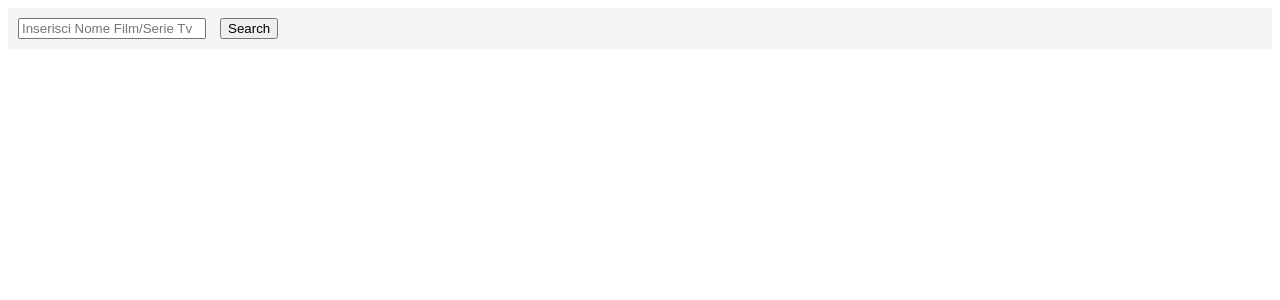
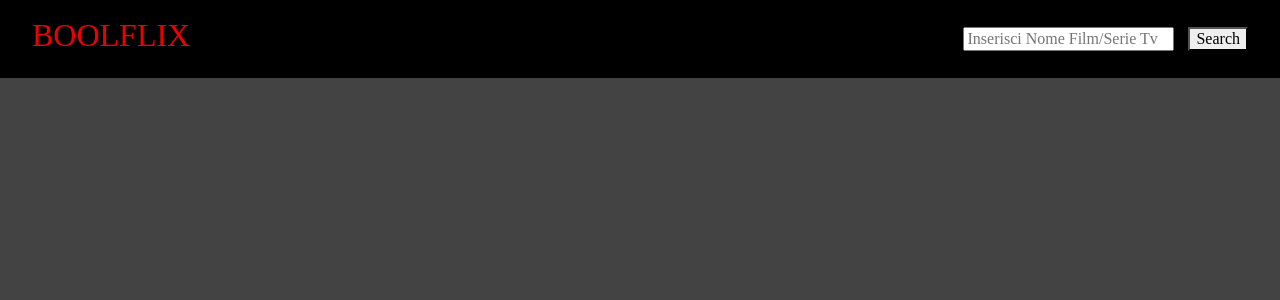
Before and after one commit to Rossiitaa/vue-boolflix, a Vue app: page / in a window 1280 px wide. Shown: the top 300 px of the page. Built offline with nearby package versions, Linux system fonts and the light colour scheme.

Commit message:
created basic layout similar to netflix

```diff
--- a/public/index.html
+++ b/public/index.html
@@ -7,6 +7,12 @@
     <link rel="icon" href="<%= BASE_URL %>favicon.ico">
     <title><%= htmlWebpackPlugin.options.title %></title>
     <script src="https://cdnjs.cloudflare.com/ajax/libs/font-awesome/6.1.1/js/all.min.js" integrity="sha512-6PM0qYu5KExuNcKt5bURAoT6KCThUmHRewN3zUFNaoI6Di7XJPTMoT6K0nsagZKk2OB4L7E3q1uQKHNHd4stIQ==" crossorigin="anonymous" referrerpolicy="no-referrer"></script>
+    <style>
+      body {
+        margin: 0;
+        background-color: #434343;
+      }
+    </style>
   </head>
   <body>
     <noscript>
--- a/src/App.vue
+++ b/src/App.vue
@@ -46,7 +46,5 @@ export default {
 <style lang="scss" scoped>
 @import '~bootstrap/scss/bootstrap.scss';
 @import './styles/general.scss';
-  div {
-    background-color: #f5f5f5;
-  }
+
 </style>
--- a/src/components/Header.vue
+++ b/src/components/Header.vue
@@ -1,5 +1,10 @@
 <template>
-    <header>
+    <header class="d-flex justify-content-between align-items-center">
+        <div>
+            <h2>
+                BOOLFLIX
+            </h2>
+        </div>
         <div>
             <input type="text" placeholder="Inserisci Nome Film/Serie Tv" v-model.trim="filmSearch" @keyup.enter="$emit('search' , filmSearch)">
             <button @click="$emit('search' , filmSearch)">Search</button>
@@ -19,12 +24,20 @@ export default {
 </script>
 
 <style lang="scss" scoped>
+@import '~bootstrap/scss/bootstrap.scss';
+
+    header {
+        background-color: #000;
+        padding: 1rem 2rem;
+
+    h2 {
+        color: #ed0001;
+    }
+
     input {
         margin-right: 14px;
         padding-right: 5px;
     }
 
-    div {
-        padding : 10px;
-    }
+}
 </style>
--- a/src/components/Main.vue
+++ b/src/components/Main.vue
@@ -1,11 +1,12 @@
 <template>
-    <main>
+    <main class="slider">
+        <div class="handle handle-left"></div>
             <ul v-for="film in films" :key="film.id">
                 <img :src="cover(film.poster_path)" alt="">
                 <li>Title: {{ film.title }}</li>
                 <li>Original Title: {{ film.original_title }}</li>
                 <li>
-                Language: <img class="img-size" :src="flagUrl(film.original_language)" alt="">
+                    Language: <img class="img-lang-size" :src="flagUrl(film.original_language)" alt="">
                     </li>
                 <li>
                     Vote: <i v-for="vote in voteAverage(film.vote_average)" :key="vote" class="fa-solid fa-star"></i>
@@ -17,12 +18,14 @@
                 <li>Title: {{ series.name }}</li>
                 <li>Original Title: {{ series.original_name }}</li>
                 <li>
-                Language: <img class="img-size" :src="flagUrl(series.original_language)" alt="">
+                    Language: <img class="img-lang-size" :src="flagUrl(series.original_language)" alt="">
                 </li>
                 <li>
-                Vote: <i v-for="vote in voteAverage(series.vote_count)" :key="vote" class="fa-solid fa-star"></i>
+                    Vote: <i v-for="vote in voteAverage(series.vote_count)" :key="vote" class="fa-solid fa-star">
+                    </i>
                 </li>
             </ul>
+        <div class="handle handle-right"></div>
     </main>
 </template>
 
@@ -53,11 +56,39 @@ name: 'Main',
 </script>
 
 <style lang="scss" scoped>
+@import '~bootstrap/scss/bootstrap.scss';
+
+    img {
+        width: 100%;
+        padding: 0.5rem;
+    }
+
+    main {
+        height: 91.5vh;
+        display: flex;
+        align-items: center;
+        overflow: auto;
+
     ul {
         list-style: none;
-    padding: 10px;
+        color: #fff;
+        padding: 0;
     }
-.img-size {
+    li {
+        padding: 0.5rem;
+    }
+    .img-lang-size {
         width: 30px;
     }
+    svg {
+        color: #ffbe45;
+    }
+    ul > img {
+        width: 25rem;
+        height: 35rem;
+        object-fit: cover;
+        object-position: center top;
+    }
+}
+
 </style>
```
Lines whose indentation alone changed are shown as unchanged.
